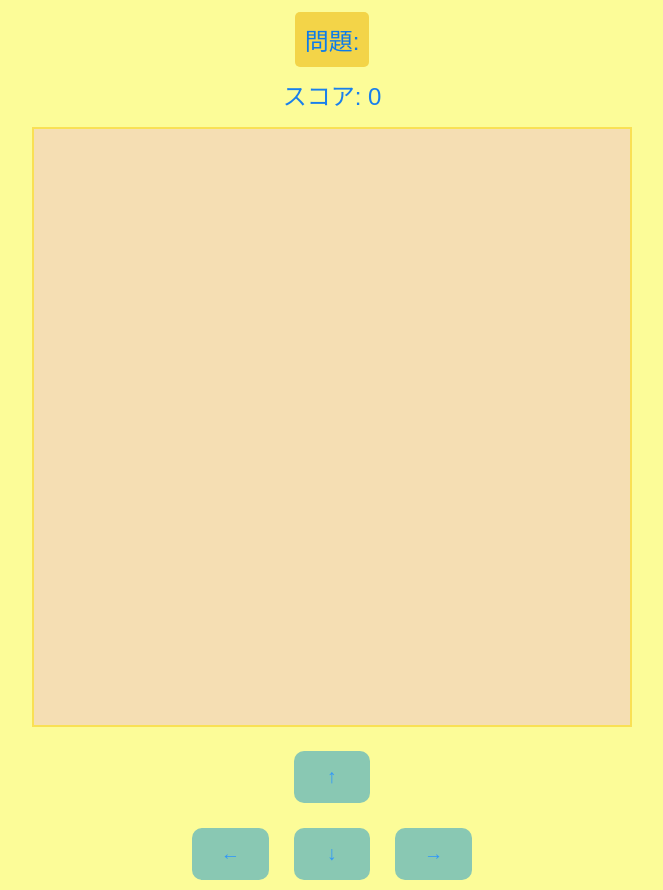
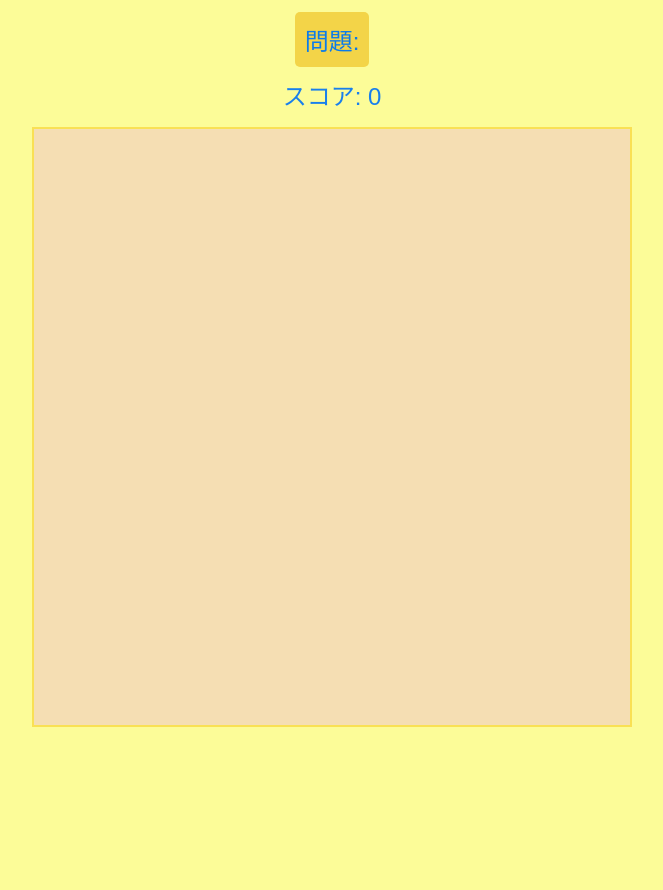
Before and after one commit to knz2021/Kuku-Snake10x10, a plain HTML site: page index.html in a window 1280 px wide. Shown: the part 147-1037 px from the top of the page, without its empty margins (308-971 px from the left). After the commit the page ends 894 px from the top, so only its background shows below. Drawn offline with Linux system fonts and the light colour scheme.

Commit message:
Add files via upload

```diff
--- a/index.html
+++ b/index.html
@@ -76,30 +76,6 @@
             max-width: 300px;
         }
 
-        #controls {
-            display: grid;
-            grid-template-columns: repeat(3, 1fr);
-            gap: 5px;
-            width: 100%;
-            max-width: 300px;
-            margin: 10px auto;
-        }
-
-        .control-btn {
-            padding: 15px;
-            font-size: clamp(1rem, 3vw, 1.2rem);
-            background-color: #89c8b3;
-            color: rgb(50, 152, 248);
-            border: none;
-            border-radius: 10px;
-            cursor: pointer;
-            touch-action: manipulation;
-        }
-
-        .control-btn:active {
-            background-color: vs;
-        }
-
         button {
             padding: 5px 10px;
             font-size: clamp(1rem, 3vw, 1.2rem);
@@ -130,9 +106,6 @@
             #game-container {
                 margin: 5px auto;
             }
-            .control-btn {
-                padding: 10px;
-            }
         }
     </style>
 </head>
@@ -153,14 +126,8 @@
             <p><span id="game-over-reason"></span></p>
             <button onclick="restartGame()">もう一度プレイ</button>
         </div>
-    <div id="controls">
-        <div></div>
-        <button class="control-btn" id="upBtn">↑</button>
-        <div></div>
-        <button class="control-btn" id="leftBtn">←</button>
-        <button class="control-btn" id="downBtn">↓</button>
-        <button class="control-btn" id="rightBtn">→</button>
     </div>
+
     <script>
         const canvas = document.getElementById('gameCanvas');
         const ctx = canvas.getContext('2d');
@@ -227,12 +194,6 @@
         function setupControls() {
             // キーボード操作
             document.addEventListener('keydown', handleDirection);
-
-            // ボタン操作
-            document.getElementById('upBtn').addEventListener('click', () => handleDirection({ key: 'ArrowUp' }));
-            document.getElementById('downBtn').addEventListener('click', () => handleDirection({ key: 'ArrowDown' }));
-            document.getElementById('leftBtn').addEventListener('click', () => handleDirection({ key: 'ArrowLeft' }));
-            document.getElementById('rightBtn').addEventListener('click', () => handleDirection({ key: 'ArrowRight' }));
 
             // スワイプ操作
             let touchStartX = 0;
```
